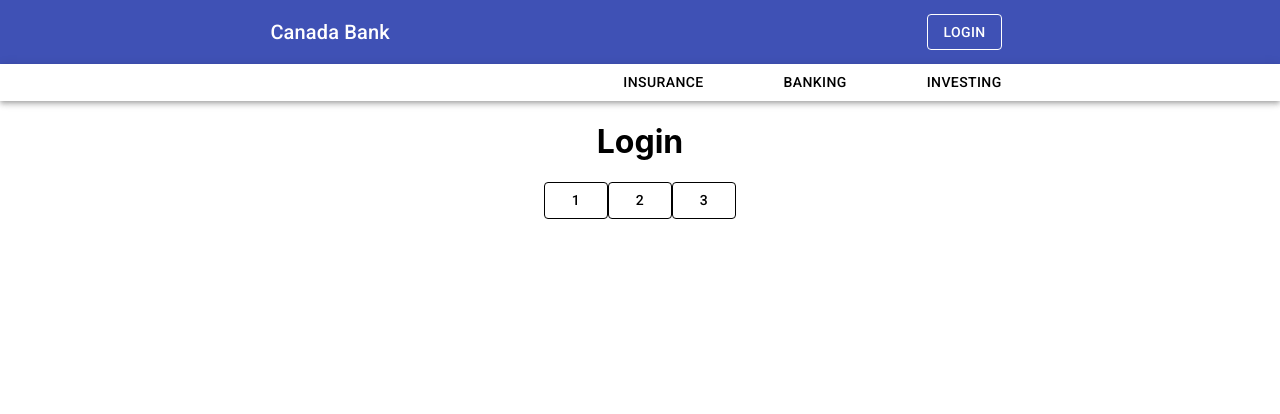
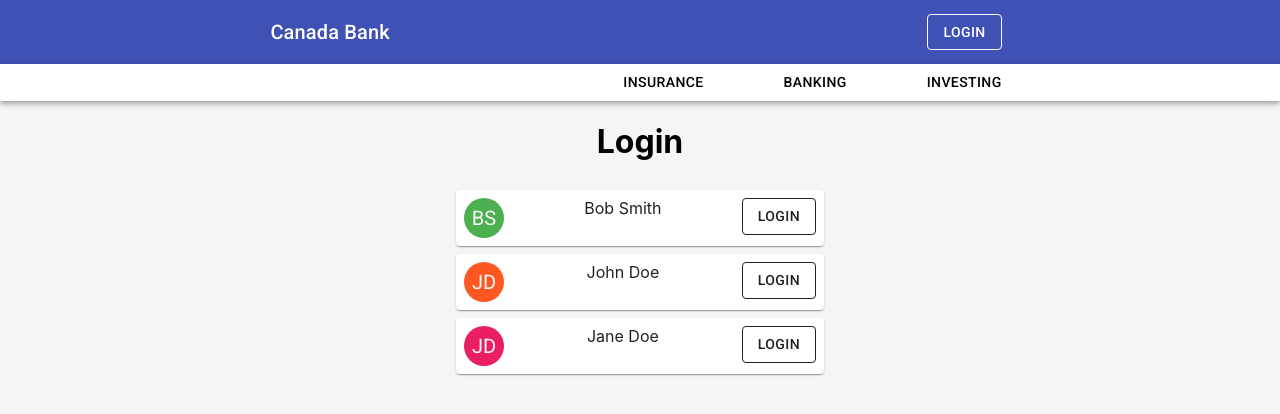
Before and after one commit to LButcher/targetDemo, a React (Create React App) app in the folder client/: page /login in a window 1280 px wide. Shown: the top 414 px of the page. Built offline with nearby package versions, Linux system fonts and the light colour scheme; no server answers.

Commit message:
Started data layer structure and added user details

```diff
--- a/client/public/index.html
+++ b/client/public/index.html
@@ -26,9 +26,12 @@
       work correctly both with client-side routing and a non-root public URL.
       Learn how to configure a non-root public URL by running `npm run build`.
     -->
+    <script>dataLayer = {
+      event: 'PageView'
+    }</script>
     <title>React App</title>
   </head>
-  <body>
+  <body style="background-color: rgb(245,245,245);">
     <noscript>You need to enable JavaScript to run this app.</noscript>
     <div id="root"></div>
     <!--
--- a/client/src/App.css
+++ b/client/src/App.css
@@ -101,3 +101,18 @@ a {
 @keyframes funLizard {
 
 }
+
+.accounts-container {
+  flex-grow: 1;
+  overflow: hidden;
+  padding: 0px 3px;
+  margin: 0 auto;
+  width: 30vw;
+  max-width: 550px;
+  min-width: 350px;
+}
+
+.login-option {
+  margin: 8px;
+  padding: 8px;
+}
--- a/client/src/App.jsx
+++ b/client/src/App.jsx
@@ -32,27 +32,27 @@ componentDidMount() {
  getUser(){
 fetch('/api/user')
   .then(res => res.json())
-  .then(userId => {
-      this.setState({ userId: userId });
+  .then(user => {
+      this.setState({ user: user });
 })
   .catch(e => console.log(e));
 }
 
   render() {
-    let userId = this.state.userId;
+    let user = this.state.user;
+    console.log("test"+window.dataLayer);
     return (
       <div className="App">
 
         <BrowserRouter>
-        <NavBar userId={userId}>
+        <NavBar name={user ? user.name : undefined}>
         </NavBar>
         <ProductBar></ProductBar>
           <Switch>
             <Route exact path="/" render={(props)=> <Home
-            userId={userId}
             banner={banner}
              {...props}/>} />
-            <Route exact path="/login" render={(props)=> <Login userId={userId} {...props}/>} />
+            <Route exact path="/login" render={(props)=> <Login user={user} {...props}/>} />
           </Switch>
         </BrowserRouter>
       </div>
--- a/client/src/components/Login.jsx
+++ b/client/src/components/Login.jsx
@@ -3,30 +3,78 @@ import {
   Button,
 }
   from '@material-ui/core';
+import Grid from '@material-ui/core/Grid';
+import Avatar from '@material-ui/core/Avatar';
+import Paper from '@material-ui/core/Paper';
+import Typography from '@material-ui/core/Typography';
 
 class Login extends Component {
 
+
   setUser = (userId) => {
-    if(userId!==this.props.userId){
-    fetch('/api/user',{
+    if (userId !== this.props.userId) {
+      fetch('/api/user', {
         method: 'POST',
         headers: { "Content-Type": "application/json" },
-      body: JSON.stringify({userId: userId})
+        body: JSON.stringify({ userId: userId })
       })
         .then(res => {
           res.json();
         })
         .catch(e => console.log(e));
-  }};
+    }
+  };
 
 
   render() {
+
     return (
       <div>
         <h1>Login</h1>
-          <Button variant="outlined" onClick={()=>this.setUser("1")} href="/" color="inherit" className="login">1</Button>
-          <Button variant="outlined" onClick={()=>this.setUser("2")} href="/" color="inherit" className="login">2</Button>
-          <Button variant="outlined" onClick={()=>this.setUser("3")} href="/" color="inherit" className="login">3</Button>
+        <div className="accounts-container">
+          <Paper className="login-option">
+            <Grid container wrap="nowrap" spacing={4}>
+              <Grid item>
+                <Avatar style={{backgroundColor:'rgb(76,175,80)'}}>BS</Avatar>
+              </Grid>
+              <Grid item xs={8}>
+                Bob Smith
+              </Grid>
+              <Grid item >
+              <Button variant="outlined" onClick={() => this.setUser(1)} href="/" color="inherit" className="login">Login</Button>
+              </Grid>
+            </Grid>
+          </Paper>
+          <Paper className="login-option">
+            <Grid container wrap="nowrap" spacing={4}>
+              <Grid item>
+                <Avatar style={{backgroundColor:'rgb(255,87,34)'}}>JD</Avatar>
+              </Grid>
+              <Grid item xs={8}>
+                John Doe
+              </Grid>
+              <Grid item>
+              <Button variant="outlined" onClick={() => this.setUser(2)} href="/" color="inherit" className="login">Login</Button>
+              </Grid>
+            </Grid>
+          </Paper>
+          <Paper className="login-option">
+            <Grid container wrap="nowrap" spacing={4}>
+              <Grid item>
+                <Avatar style={{backgroundColor:'rgb(233,30,99)'}}>JD</Avatar>
+              </Grid>
+              <Grid item xs={8}>
+                Jane Doe
+              </Grid>
+              <Grid item>
+              <Button variant="outlined" onClick={() => this.setUser(3)} href="/" color="inherit" className="login">Login</Button>
+              </Grid>
+            </Grid>
+          </Paper>
+        </div>
+        {this.props.user ? <Button variant="filled" onClick={() => this.setUser("")} href="/" color="inherit" className="login">Sign Out</Button> : <div></div>}
+
+
       </div>
     );
   }
--- a/client/src/components/NavBar.jsx
+++ b/client/src/components/NavBar.jsx
@@ -26,7 +26,7 @@ class NavBar extends Component {
                         </Typography>
                         <Link to={'/login'} className="login-container">
                         <Button variant="outlined" color="inherit">
-                        {this.props.userId ? this.props.userId : 'Login'}
+                        {this.props.name ? this.props.name : 'Login'}
                             </Button>
                         </Link>
                     </Toolbar>
```
Also changed, not shown: 1 other file (tests, documents, lock files or other folders). Lines whose indentation alone changed are shown as unchanged.
